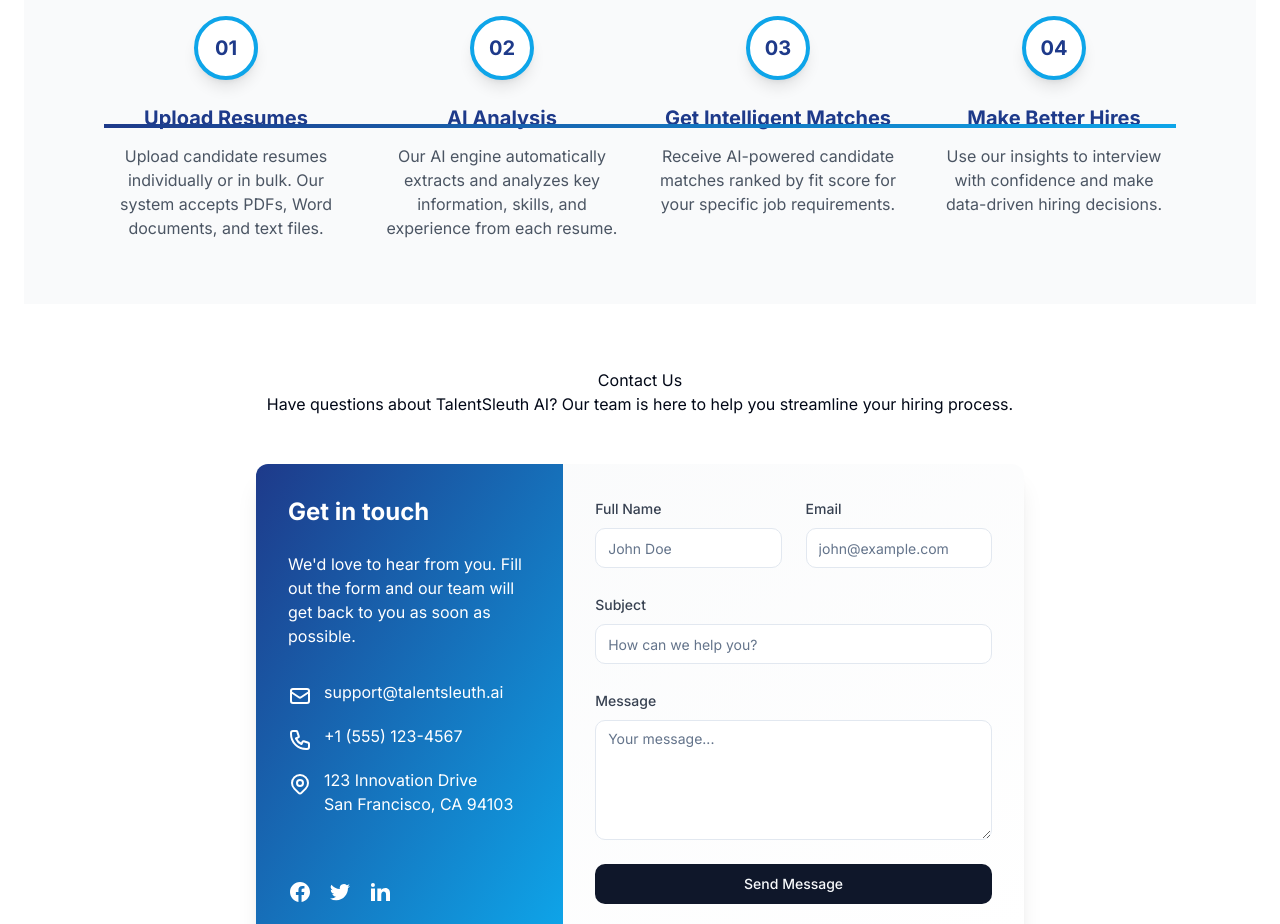
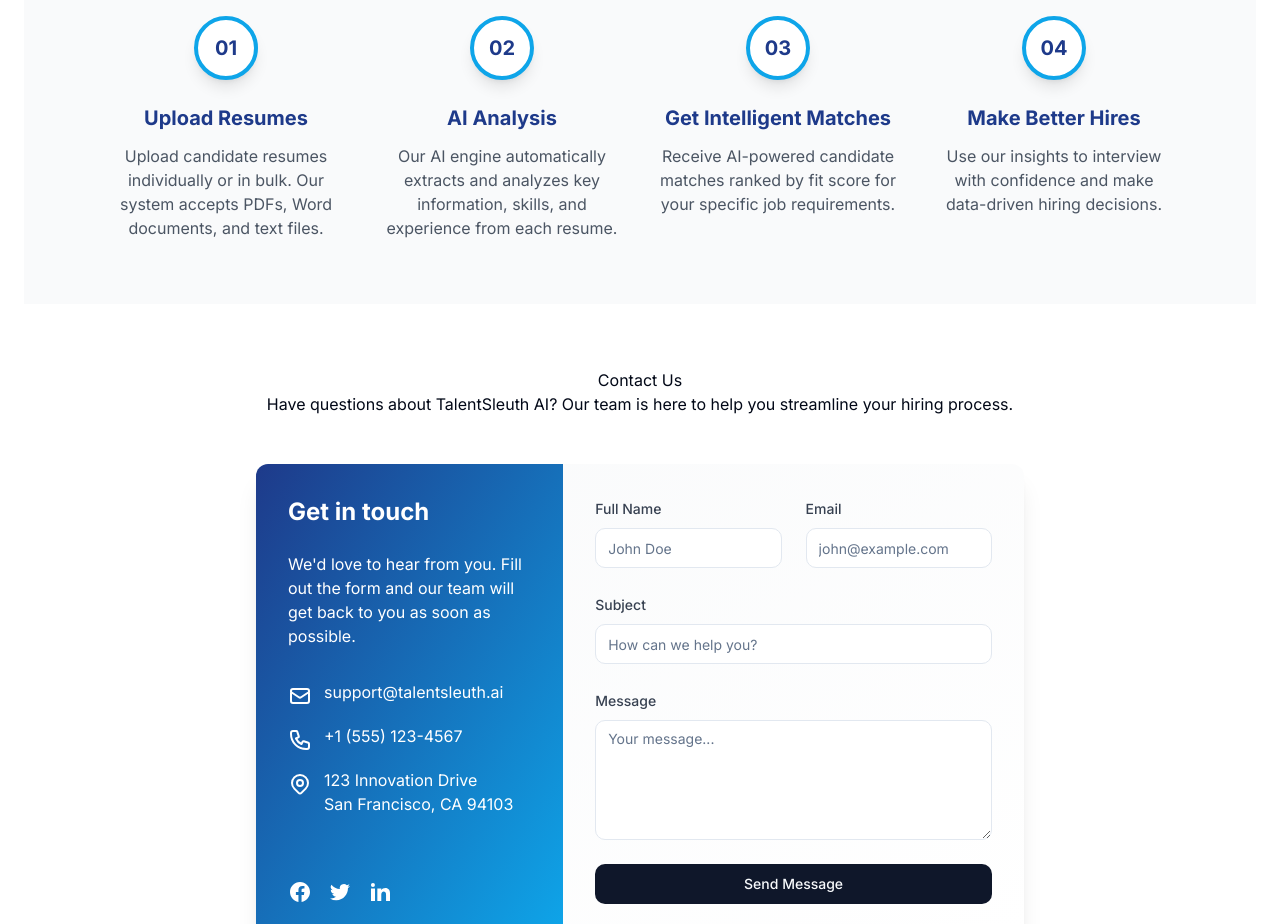
Before and after one commit to Samarthentic/HACKV79, a React (Vite) app: page / in a window 1280 px wide. Shown: the part 1540-2464 px from the top of the page. Built offline with nearby package versions, Linux system fonts and the light colour scheme.

Commit message:
Visual edit in Lovable
Edited UI in Lovable

```diff
--- a/src/components/HowItWorks.tsx
+++ b/src/components/HowItWorks.tsx
@@ -26,7 +26,7 @@ const HowItWorks = () => {
 
         <div className="relative mt-20">
           {/* Connection line */}
-          <div className="hidden md:block absolute top-24 left-0 right-0 h-1 bg-gradient-to-r from-talentsleuth to-talentsleuth-accent my-[12px] py-0"></div>
+
 
           <div className="grid grid-cols-1 md:grid-cols-2 lg:grid-cols-4 gap-8">
             {steps.map((step, index) => <div key={index} className="flex flex-col items-center text-center">
```
